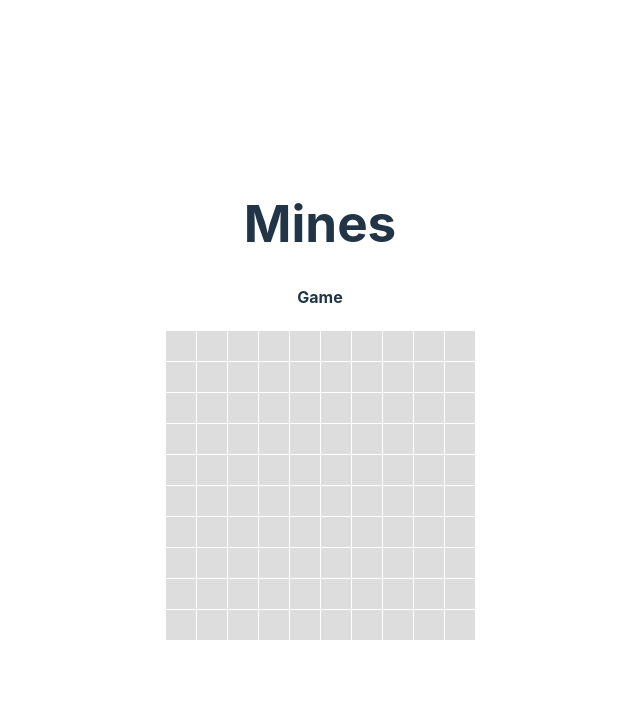
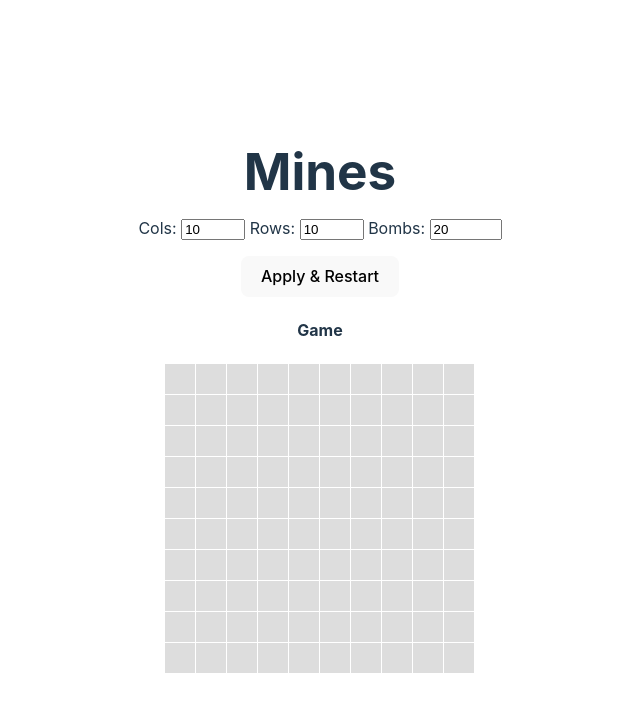
Before and after one commit to bruha/vue-mines, a Vue app: page / in a window 1280 px wide. Shown: the top 712 px of the page, without its empty margins (320-960 px from the left). Built offline with nearby package versions, Linux system fonts and the light colour scheme.

Commit message:
feat: add Settings

```diff
--- a/src/App.vue
+++ b/src/App.vue
@@ -1,13 +1,14 @@
 <template>
   <div>
     <h1>Mines</h1>
+    <Settings />
     <Field />
   </div>
 </template>
 
 <script setup lang="ts">
 import Field from './components/field.vue'
+import Settings from './components/settings.vue'
 import { useProvideGameStore } from './useGameStore'
-
 useProvideGameStore()
 </script>
--- a/src/components/field.vue
+++ b/src/components/field.vue
@@ -10,9 +10,10 @@
 <style scoped lang="scss">
 .field {
   display: grid;
-  grid-template-columns: repeat(v-bind(cols), v-bind(size));
-  grid-template-rows: repeat(v-bind(rows), v-bind(size));
+  grid-template-columns: repeat(v-bind(colsAsString), v-bind(size));
+  grid-template-rows: repeat(v-bind(rowsAsString), v-bind(size));
   grid-gap: 1px;
+  justify-content: center;
 }
 </style>
 
@@ -21,14 +22,14 @@ import { ref } from 'vue-demi'
 import Cell from './cell.vue'
 import type { Cell as ICell } from '../types'
 import { useGameStore } from '../useGameStore'
+import { computed } from '@vue/reactivity'
 
-const cols = ref('10')
-const rows = ref('10')
-const bombs = ref(20)
+const { init, field, cols, rows, isFailed, openCell, flagCell } = useGameStore()!
+init()
+
 const size = ref('30px')
-
-const { init, field, isFailed, openCell, flagCell } = useGameStore()!
-init(+cols.value, +rows.value, bombs.value)
+const colsAsString = computed(() => cols.value.toString())
+const rowsAsString = computed(() => rows.value.toString())
 
 const onOpen = (cell: ICell, options: { isForced: boolean }) => {
   if (isFailed.value) return
--- /dev/null
+++ b/src/components/settings.vue
@@ -0,0 +1,31 @@
+<template>
+  <form @submit.prevent>
+    <section>
+      Cols: <input v-model="newCols" type="number" min="5" max="100" />
+      Rows: <input v-model="newRows" type="number" min="5" max="100" />
+      Bombs: <input v-model="newBombs" type="number" min="10" max="5000" />
+    </section>
+    <section class="buttons">
+      <button @click="onApply">Apply &amp; Restart</button>
+    </section>
+  </form>
+</template>
+
+<style lang="scss" scoped>
+.buttons {
+  margin-top: 1rem;
+}
+</style>
+
+<script setup lang="ts">
+import { ref } from 'vue-demi';
+import { useGameStore } from '../useGameStore'
+
+const { init, cols, rows, bombs } = useGameStore()!
+const newCols = ref(cols.value)
+const newRows = ref(rows.value)
+const newBombs = ref(bombs.value)
+function onApply(): void {
+  init({ cols: newCols.value, rows: newRows.value, bombs: newBombs.value })
+}
+</script>
--- a/src/main.ts
+++ b/src/main.ts
@@ -1,5 +1,5 @@
 import { createApp } from 'vue'
 import './style.css'
-import App from './App.vue'
+import App from './app.vue'
 
 createApp(App).mount('#app')
--- a/src/style.css
+++ b/src/style.css
@@ -35,6 +35,7 @@ body {
 h1 {
   font-size: 3.2em;
   line-height: 1.1;
+  margin-block: 1rem;
 }
 
 button {
--- a/src/useGameStore.ts
+++ b/src/useGameStore.ts
@@ -3,16 +3,20 @@ import { createInjectionState } from '@vueuse/shared'
 import type { Cell, Coords, Field } from './types'
 
 const [useProvideGameStore, useGameStore] = createInjectionState(() => {
-  const cols: Ref<number> = ref(5)
-  const rows: Ref<number> = ref(5)
-  const bombs: Ref<number> = ref()
+  const cols: Ref<number> = ref(10)
+  const rows: Ref<number> = ref(10)
+  const bombs: Ref<number> = ref(20)
   const field: Ref<Field> = ref([])
   const isFailed: Ref<boolean> = ref(false)
 
-  function init(initialCols: number, initialRows: number, initialBombs: number): void {
-    cols.value = initialCols
-    rows.value = initialRows
-    bombs.value = initialBombs
+  function init(
+    { cols: newCols, rows: newRows, bombs: newBombs }:
+    { cols?: number, rows?: number, bombs?: number } = {}
+  ): void {
+    if (newCols) cols.value = newCols
+    if (newRows) rows.value = newRows
+    if (newBombs) bombs.value = newBombs
+    isFailed.value = false
     field.value = Array.from({ length: cols.value * rows.value }, (_el, i) => reactive({
       isOpened: false,
       hasBomb: false,
@@ -110,11 +114,11 @@ const [useProvideGameStore, useGameStore] = createInjectionState(() => {
     ) {
       return null
     } else {
-      return field.value[coords.row * rows.value + coords.col]
+      return field.value[coords.row * cols.value + coords.col]
     }
    }
 
-  return { field, isFailed, init, openCell, flagCell }
+  return { init, field, cols, rows, bombs, isFailed, openCell, flagCell }
 })
 
 export { useProvideGameStore, useGameStore }
```
